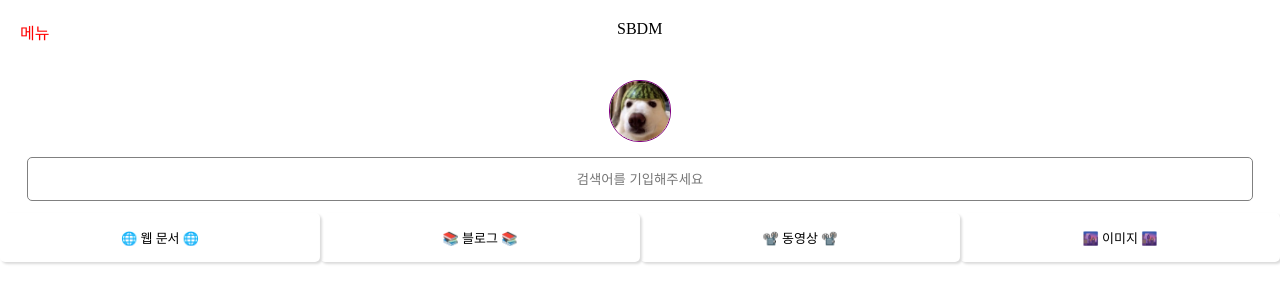
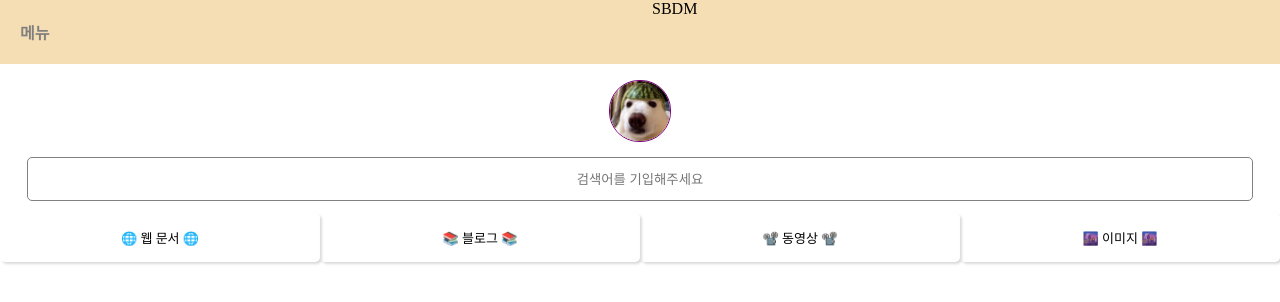
Before and after one commit to sstipdev/Search-Engine, a React (Vite) app: page /main in a window 1280 px wide. Shown: the top 302 px of the page. Built offline with nearby package versions, Linux system fonts and the light colour scheme; no server answers; sample sign-in values are in the browser's storage.

Commit message:
헤더메뉴 퍼블리싱 (일부 수정해야함)

```diff
--- a/src/components/NavBar.jsx
+++ b/src/components/NavBar.jsx
@@ -1,6 +1,14 @@
 import styles from "../styles/components/NavBar.module.css";
 
+import { useState } from "react";
+
 const NavBar = () => {
-  return <div className={styles.btn}>메뉴</div>;
+  const [nav, setNav] = useState(false);
+  const showNavBarMenu = () => setNav((prev) => !prev);
+  return (
+    <div className={styles.btn} id={nav ? styles.show : styles.hide} onClick={showNavBarMenu}>
+      <div>메뉴</div>
+    </div>
+  );
 };
 export default NavBar;
--- a/src/styles/components/NavBar.module.css
+++ b/src/styles/components/NavBar.module.css
@@ -1,9 +1,19 @@
 .btn {
   color: red;
   margin: 0;
+  padding: 20px;
 }
 
 .btn:hover {
   color: grey;
   font-weight: bold;
 }
+
+#show {
+  color: green;
+  width: 100%;
+  height: 100vh;
+  background-color: rgba(0, 0, 0, 0.5);
+  position: absolute;
+  overflow: hidden;
+}
--- a/src/styles/routes/Home.module.css
+++ b/src/styles/routes/Home.module.css
@@ -1,11 +1,11 @@
 .MainName {
   margin: 0 auto;
-  text-align: center;
-  padding: 0 0 0 30px;
 }
 
 .header {
   display: flex;
   width: 100%;
-  padding: 20px;
+  position: fixed;
+  z-index: 100;
+  background-color: wheat;
 }
```
